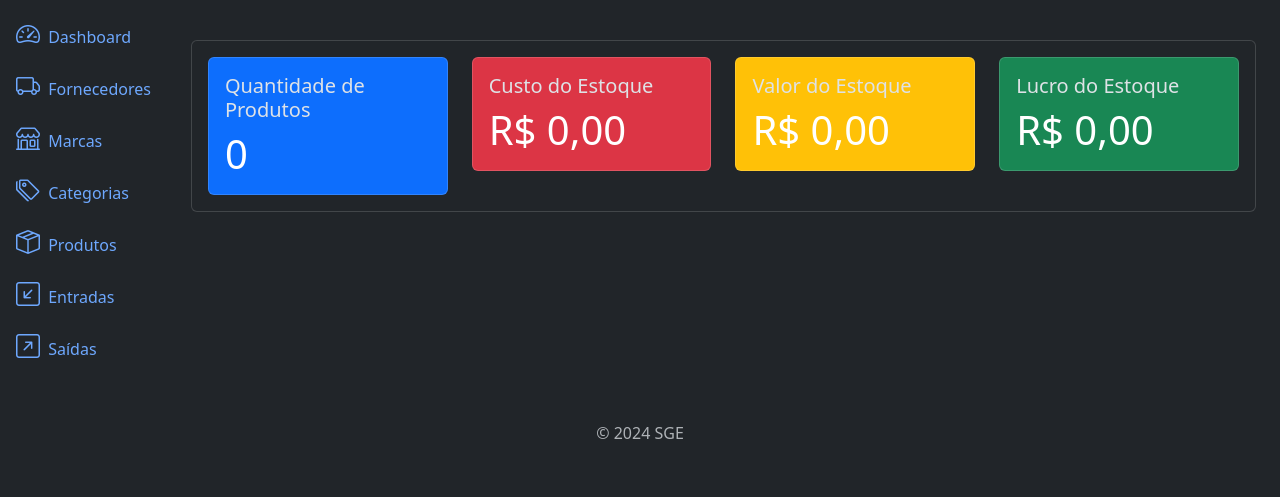
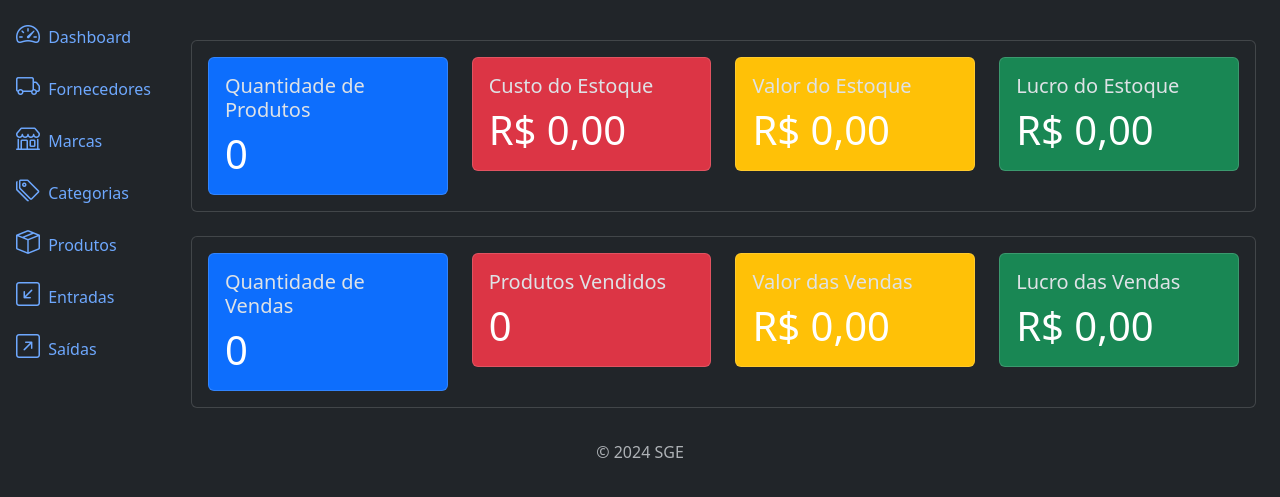
Before and after one commit to GabrielRehbein/SGE, a Django app: page / in a window 1280 px wide. Shown: the part 56-553 px from the top of the page. Run offline with Django 5.2, Linux system fonts and the light colour scheme; data that the repository does not hold is empty.

Commit message:
criacao de metricas para vendas

```diff
--- a/core/metrics.py
+++ b/core/metrics.py
@@ -1,5 +1,7 @@
+from django.db.models import Sum
 from django.utils.formats import number_format
 from products.models import Product
+from outflows.models import Outflow
 
 
 def get_metric_products():
@@ -18,3 +20,26 @@ def get_metric_products():
     }
 
     return product_metrics
+
+def get_metric_sales():
+
+    outflows = Outflow.objects.all()
+    total_cost_value = sum(outflow.quantity * outflow.product.cost_price for outflow in outflows)
+
+    total_sales = Outflow.objects.count()
+
+    total_products_sold = Outflow.objects.aggregate(
+        total_products_sold=Sum('quantity')
+        )['total_products_sold'] or 0
+
+    total_sales_value = sum(outflow.quantity * outflow.product.selling_price for outflow in outflows)
+    total_sales_profit = total_sales_value - total_cost_value
+
+    sales_metrics = {
+        'total_sales': total_sales,
+        'total_products_sold': total_products_sold,                          #ver oque é melhor
+        'total_sales_value': number_format(total_sales_value, decimal_pos=2, force_grouping=True),
+        'total_sales_profit': number_format(total_sales_profit, decimal_pos=2, force_grouping=True),
+    }
+
+    return sales_metrics
--- /dev/null
+++ b/core/templates/components/_sales_metrics.html
@@ -0,0 +1,44 @@
+<div class="card mt-4">
+    <div class="card-body">
+        <div class="row">
+
+            <div class="col-md-3">
+                <div class="card bg-primary">
+                    <div class="card-body">
+                        <h5 class="card-title">Quantidade de Vendas</h5>
+                        <p class="card-text text-white font-weight-bold display-6">{{ sales_metrics.total_sales }}</p>
+                    </div>
+                </div>
+            </div>
+
+
+            <div class="col-md-3">
+                <div class="card bg-danger">
+                    <div class="card-body">
+                        <h5 class="card-title">Produtos Vendidos</h5>
+                        <p class="card-text text-white font-weight-bold display-6">{{ sales_metrics.total_products_sold }}</p>
+                    </div>
+                </div>
+            </div>
+
+            <div class="col-md-3">
+                <div class="card bg-warning">
+                    <div class="card-body">
+                        <h5 class="card-title">Valor das Vendas</h5>
+                        <p class="card-text text-white font-weight-bold display-6">R$ {{ sales_metrics.total_sales_value }}</p>
+                    </div>
+                </div>
+            </div>
+
+            <div class="col-md-3">
+                <div class="card bg-success">
+                    <div class="card-body">
+                        <h5 class="card-title">Lucro das Vendas</h5>
+                        <p class="card-text text-white font-weight-bold display-6">R$ {{ sales_metrics.total_sales_profit }}</p>
+                    </div>
+                </div>
+            </div>
+    </div>
+
+    </div>
+</div>
--- a/core/templates/home.html
+++ b/core/templates/home.html
@@ -4,5 +4,6 @@
 
 {% block content %}
     {% include 'components/_product_metrics.html' %}
+    {% include 'components/_sales_metrics.html' %}
 
 {% endblock %}
--- a/core/views.py
+++ b/core/views.py
@@ -1,8 +1,9 @@
 from django.shortcuts import render
-from .metrics import get_metric_products
+from .metrics import get_metric_products, get_metric_sales
 
 def home(request):
     context = {
-        'product_metrics': get_metric_products()
+        'product_metrics': get_metric_products(),
+        'sales_metrics': get_metric_sales(),
     }
     return render(request, 'home.html', context)
--- a/outflows/templates/outflow_list.html
+++ b/outflows/templates/outflow_list.html
@@ -43,6 +43,8 @@
                         <th>ID</th>
                         <th>Produto</th>
                         <th>Quantidade</th>
+                        <th>Valor de Venda Unitária</th>
+                        <th>Valor Total</th>
                         <th>Data de Saída</th>
 
                     </tr>
@@ -54,6 +56,8 @@
                             <td>{{outflow.id}}</td>
                             <td><a class="click" href="{% url 'outflow_detail' outflow.pk %}">{{outflow.product.title}}</a></td>
                             <td>{{outflow.quantity}}</td>
+                            <td>R$ {{outflow.product.selling_price}}</td>
+                            <td>R$ {{outflow.total_price}}</td>
                             <td>{{outflow.created_at}}</td>
                         </tr>
                     {% endfor %}
```
Also changed, not shown: outflows/views.py (+15 -0 lines).
